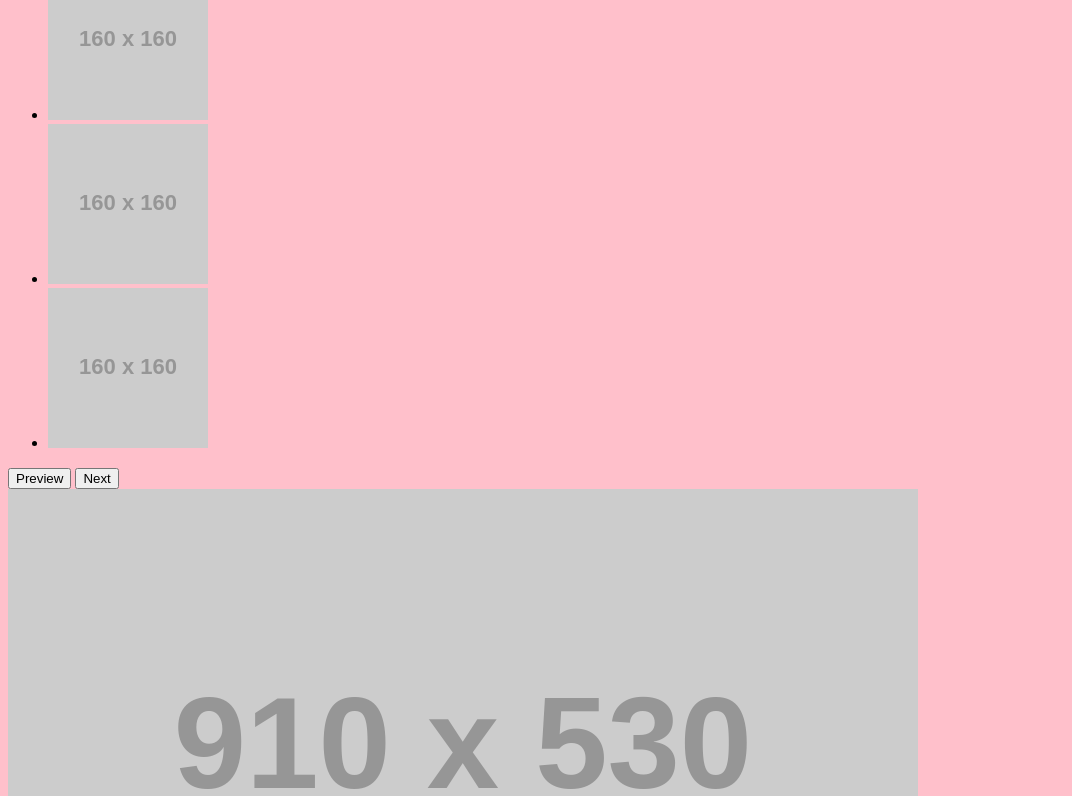
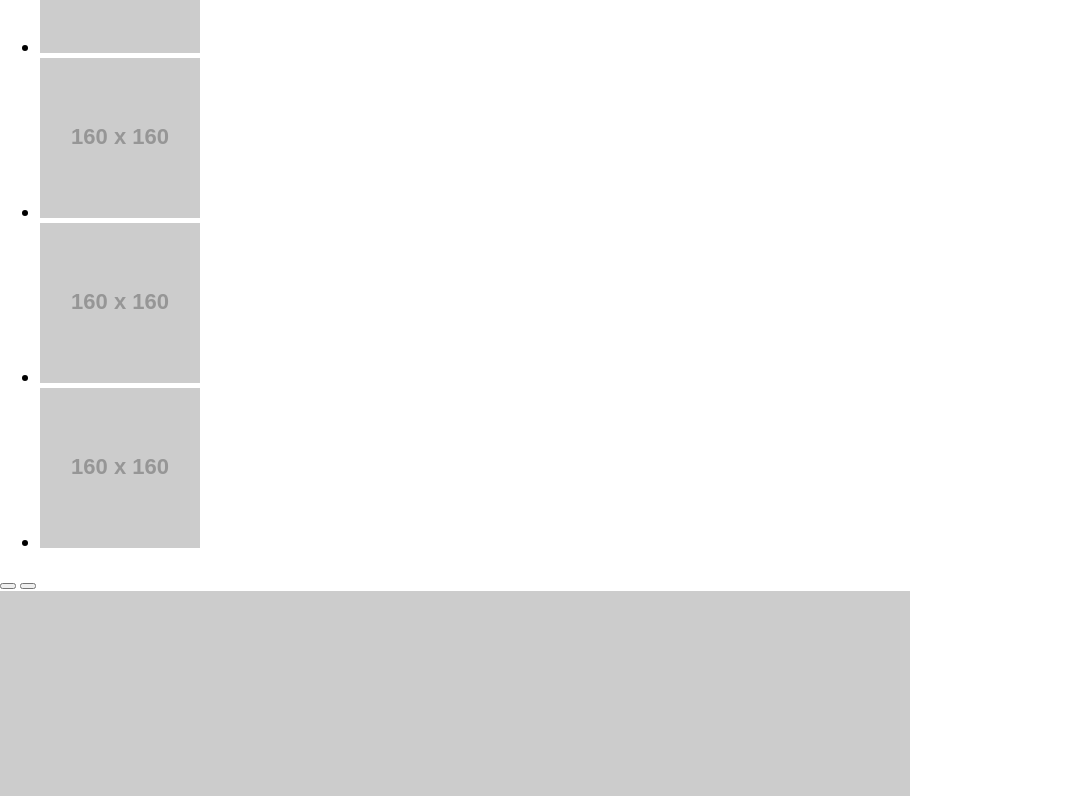
Before and after one commit to Redrica/The-SWITCH, a website: page source/index.html in a window 1280 px wide. Shown: the part 2004-2800 px from the top of the page, without its empty margins (0-1072 px from the left). Drawn offline with nearby package versions, Linux system fonts and the light colour scheme; files that its build step writes are made by us from their sources; placeholder pictures from the web are drawn by us.

Commit message:
Add first scss files

```diff
--- /dev/null
+++ b/source/sass/global.scss
@@ -0,0 +1,79 @@
+@import "variables.scss";
+
+@font-face {
+  font-family: "Montserrat";
+  src: url("../fonts/montserrat-light-webfont.woff2") format("woff2"), url("../fonts/montserrat-light-webfont.woff") format("woff");
+  font-weight: 300;
+  font-diaplay: swap;
+}
+
+@font-face {
+  font-family: "Montserrat";
+  src: url("../fonts/montserrat-bold-webfont.woff2") format("woff2"), url("../fonts/montserrat-bold-webfont.woff") format("woff");
+  font-weight: 700;
+  font-display: swap;
+}
+
+@font-face {
+  font-family: "Proxima Nova";
+  src: url("../fonts/proximanova-light-webfont.woff2") format("woff2"), url("../fonts/proximanova-light-webfont.woff") format("woff");
+  font-weight: 300;
+  font-display: swap;
+}
+
+@font-face {
+  font-family: "Proxima Nova";
+  src: url("../fonts/proximanova-regular-webfont.woff2") format("woff2"), url("../fonts/proximanova-regular-webfont.woff") format("woff");
+  font-weight: 400;
+  font-display: swap;
+}
+
+@font-face {
+  font-family: "Proxima Nova";
+  src: url("../fonts/proximanova-bold-webfont.woff2") format("woff2"), url("../fonts/proximanova-bold-webfont.woff") format("woff");
+  font-weight: 700;
+  font-display: swap;
+}
+
+@font-face {
+  font-family: "Open Sans";
+  src: url("../fonts/opensanslight.woff2") format("woff2"), url("../fonts/opensanslight.woff") format("woff");
+  font-weight: 300;
+  font-display: swap;
+}
+
+html {
+  box-sizing: border-box;
+}
+
+*,
+*::before,
+*::after {
+  box-sizing: inherit;
+}
+
+body {
+  margin: 0;
+  font-family: "Open Sans", "Tahoma", sans-serif;
+}
+
+.visually-hidden:not(:focus):not(:active) {
+  position: absolute;
+
+  width: 1px;
+  height: 1px;
+  margin: -1px;
+  border: 0;
+  padding: 0;
+
+  white-space: nowrap;
+
+  clip-path: inset(100%);
+  clip: rect(0 0 0 0);
+  overflow: hidden;
+}
+
+img {
+  max-width: 100%;
+  height: auto;
+}
--- a/source/sass/style.scss
+++ b/source/sass/style.scss
@@ -1,3 +1,3 @@
-body {
-  background-color: pink;
-}
+@import "global.scss";
+@import "mixins";
+@import "variables";
```
Also changed, not shown: source/sass/blocks/page-header.scss (added), source/sass/mixins.scss (added), source/sass/variables.scss (added).
